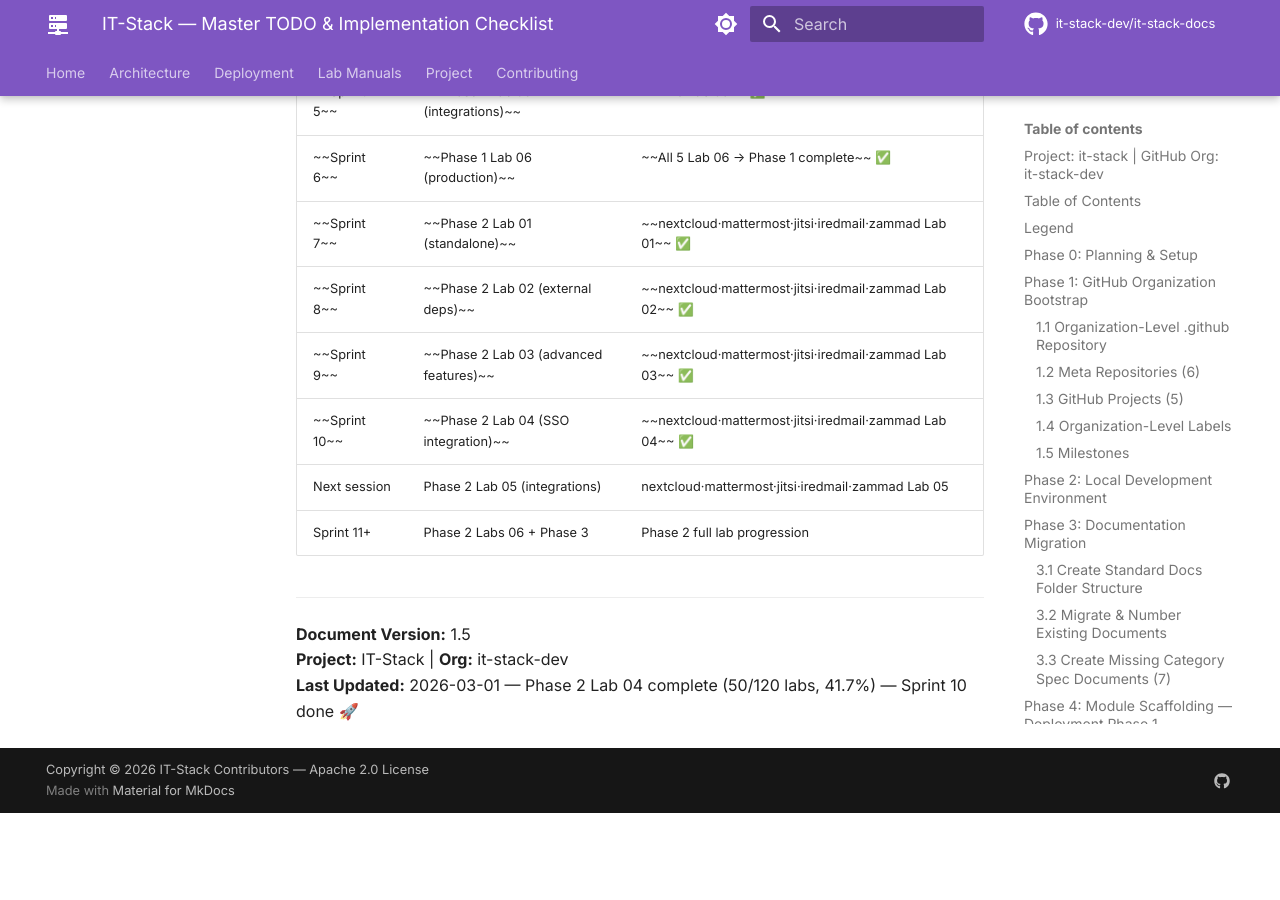
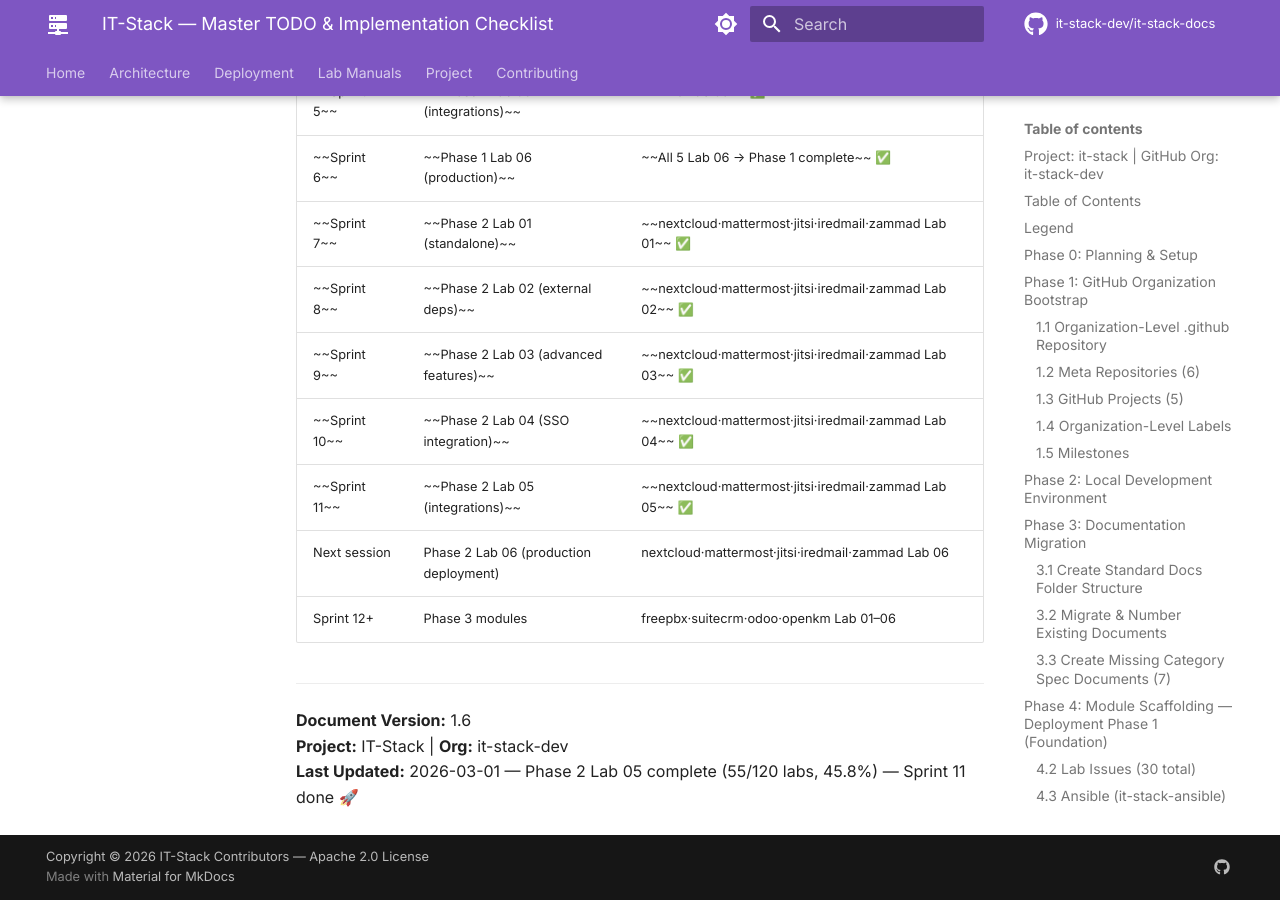
Before and after one commit to it-stack-dev/it-stack-docs, an MkDocs documentation site: the page built from docs/IT-STACK-TODO.md, in a window 1280 px wide and 900 px high, scrolled down 16063 px. Built offline with MkDocs 1.6.1 and Material for MkDocs 9.7.7, drawn with Linux system fonts in a browser that asks for light colours; comment, search, counter and statistics services are not loaded; before the commit the page ends 16876 px from its top, so only the background shows below that; some of the changed text lies outside the part shown.

Commit message:
docs: Phase 2 Lab 05 complete -- 55/120 labs (45.8%), CHANGELOG v1.7.0, Sprint 11 done

```diff
--- a/docs/IT-STACK-TODO.md
+++ b/docs/IT-STACK-TODO.md
@@ -306,17 +306,17 @@ All 5 repos have:
 
 | Module | Lab 01 | Lab 02 | Lab 03 | Lab 04 | Lab 05 | Lab 06 |
 |--------|--------|--------|--------|--------|--------|--------|
-| 06 · Nextcloud | [x] | [x] | [x] | [x] | [ ] | [ ] |
-| 07 · Mattermost | [x] | [x] | [x] | [x] | [ ] | [ ] |
-| 08 · Jitsi | [x] | [x] | [x] | [x] | [ ] | [ ] |
+| 06 · Nextcloud | [x] | [x] | [x] | [x] | [x] | [ ] |
+| 07 · Mattermost | [x] | [x] | [x] | [x] | [x] | [ ] |
+| 08 · Jitsi | [x] | [x] | [x] | [x] | [x] | [ ] |
 
 ### Category 04: Communications
 
 | Module | Lab 01 | Lab 02 | Lab 03 | Lab 04 | Lab 05 | Lab 06 |
 |--------|--------|--------|--------|--------|--------|--------|
-| 09 · iRedMail | [x] | [x] | [x] | [x] | [ ] | [ ] |
+| 09 · iRedMail | [x] | [x] | [x] | [x] | [x] | [ ] |
 | 10 · FreePBX | [ ] | [ ] | [ ] | [ ] | [ ] | [ ] |
-| 11 · Zammad | [x] | [x] | [x] | [x] | [ ] | [ ] |
+| 11 · Zammad | [x] | [x] | [x] | [x] | [x] | [ ] |
 
 ### Category 05: Business Systems
 
@@ -342,7 +342,7 @@ All 5 repos have:
 | 19 · Zabbix | [ ] | [ ] | [ ] | [ ] | [ ] | [ ] |
 | 20 · Graylog | [ ] | [ ] | [ ] | [ ] | [ ] | [ ] |
 
-**Lab Progress:** 50/120 (41.7%) — Phase 1 complete (30/120) ✅ · Phase 2 Labs 01–04 complete ✅ · Phase 2 Lab 04 (SSO Integration) complete for Nextcloud, Mattermost, Jitsi, iRedMail, Zammad ✅
+**Lab Progress:** 55/120 (45.8%) — Phase 1 complete (30/120) ✅ · Phase 2 Labs 01–05 complete ✅ · Phase 2 Lab 05 (Advanced Integration) complete for Nextcloud, Mattermost, Jitsi, iRedMail, Zammad ✅
 
 ---
 
@@ -470,11 +470,12 @@ All 5 repos have:
 | ~~Sprint 8~~ | ~~Phase 2 Lab 02 (external deps)~~ | ~~nextcloud·mattermost·jitsi·iredmail·zammad Lab 02~~ ✅ |
 | ~~Sprint 9~~ | ~~Phase 2 Lab 03 (advanced features)~~ | ~~nextcloud·mattermost·jitsi·iredmail·zammad Lab 03~~ ✅ |
 | ~~Sprint 10~~ | ~~Phase 2 Lab 04 (SSO integration)~~ | ~~nextcloud·mattermost·jitsi·iredmail·zammad Lab 04~~ ✅ |
-| Next session | Phase 2 Lab 05 (integrations) | nextcloud·mattermost·jitsi·iredmail·zammad Lab 05 |
-| Sprint 11+ | Phase 2 Labs 06 + Phase 3 | Phase 2 full lab progression |
+| ~~Sprint 11~~ | ~~Phase 2 Lab 05 (integrations)~~ | ~~nextcloud·mattermost·jitsi·iredmail·zammad Lab 05~~ ✅ |
+| Next session | Phase 2 Lab 06 (production deployment) | nextcloud·mattermost·jitsi·iredmail·zammad Lab 06 |
+| Sprint 12+ | Phase 3 modules | freepbx·suitecrm·odoo·openkm Lab 01–06 |
 
 ---
 
-**Document Version:** 1.5
+**Document Version:** 1.6
 **Project:** IT-Stack | **Org:** it-stack-dev
-**Last Updated:** 2026-03-01 — Phase 2 Lab 04 complete (50/120 labs, 41.7%) — Sprint 10 done 🚀
+**Last Updated:** 2026-03-01 — Phase 2 Lab 05 complete (55/120 labs, 45.8%) — Sprint 11 done 🚀
```
Also changed, not shown: CHANGELOG.md (+35 -2 lines).
